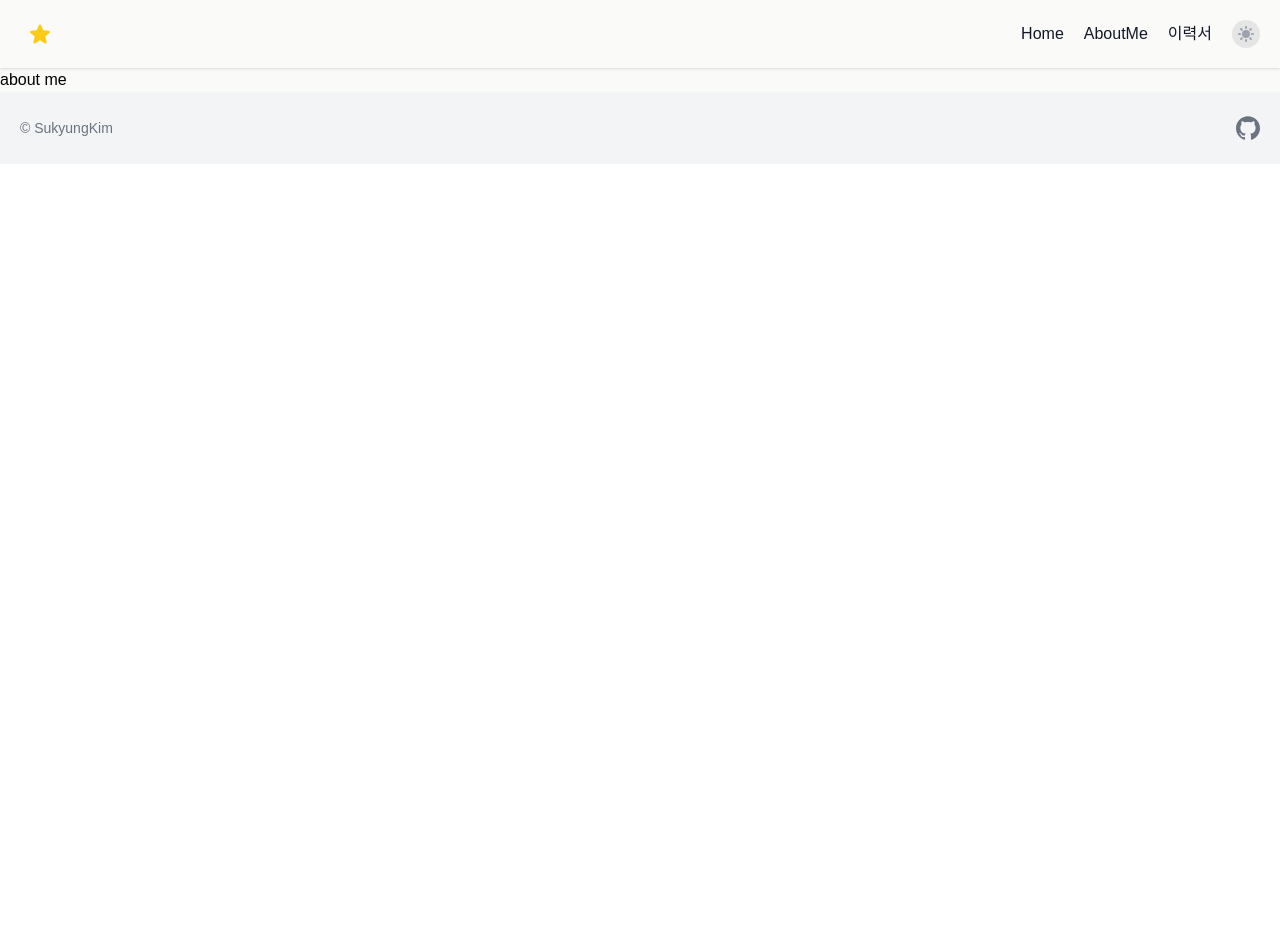
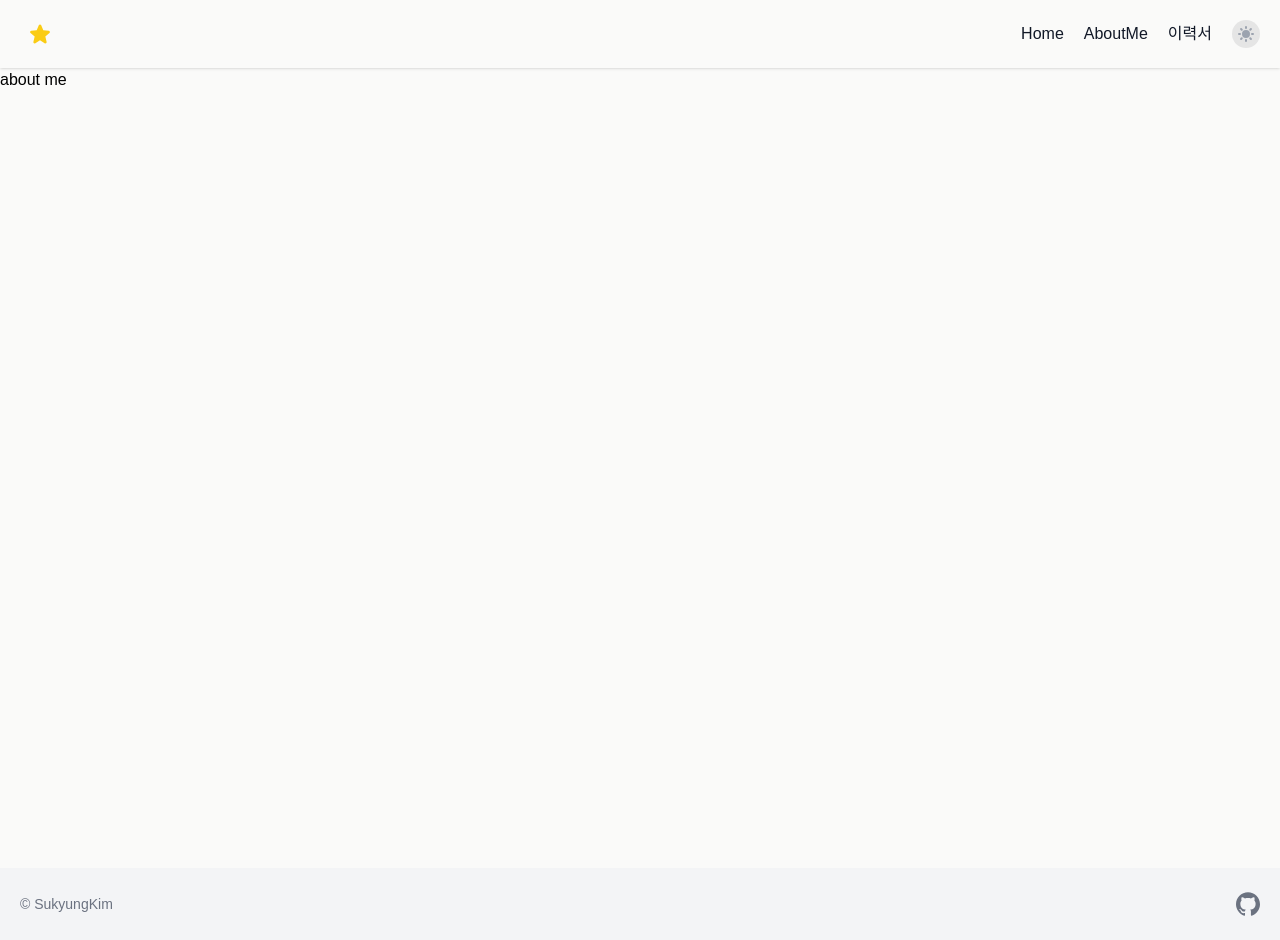
Before and after one commit to sukyungdev/portfolio, a Next.js app: page /aboutMe in a window 1280 px wide. Before the commit the page ends 800 px from the top, so only its background shows below. Built offline with nearby package versions, Linux system fonts and the light colour scheme; a web font is replaced by a local one.

Commit message:
Fix : aboutMe.tsx

```diff
--- a/components/ProjectInfo.tsx
+++ b/components/ProjectInfo.tsx
@@ -10,7 +10,7 @@ export default function ProjectInfo({
 }) {
   console.log('projectInfo', projectInfo);
 
-  const { id, projectName, skill, period, demo, repo, description, point, img, link } = projectInfo;
+  const { projectName, skill, period, demo, repo, description, point, img, link } = projectInfo;
   const css = { width: '100%', height: 'auto' };
   return (
     <>
--- a/pages/aboutMe.tsx
+++ b/pages/aboutMe.tsx
@@ -8,7 +8,7 @@ export default function AboutMe() {
         <meta name="description" content="Generated by create next app" />
         <link rel="icon" href="/favicon.ico" />
       </Head>
-      about me
+      <section className="container mx-auto h-screen">about me</section>
     </>
   );
 }
```
